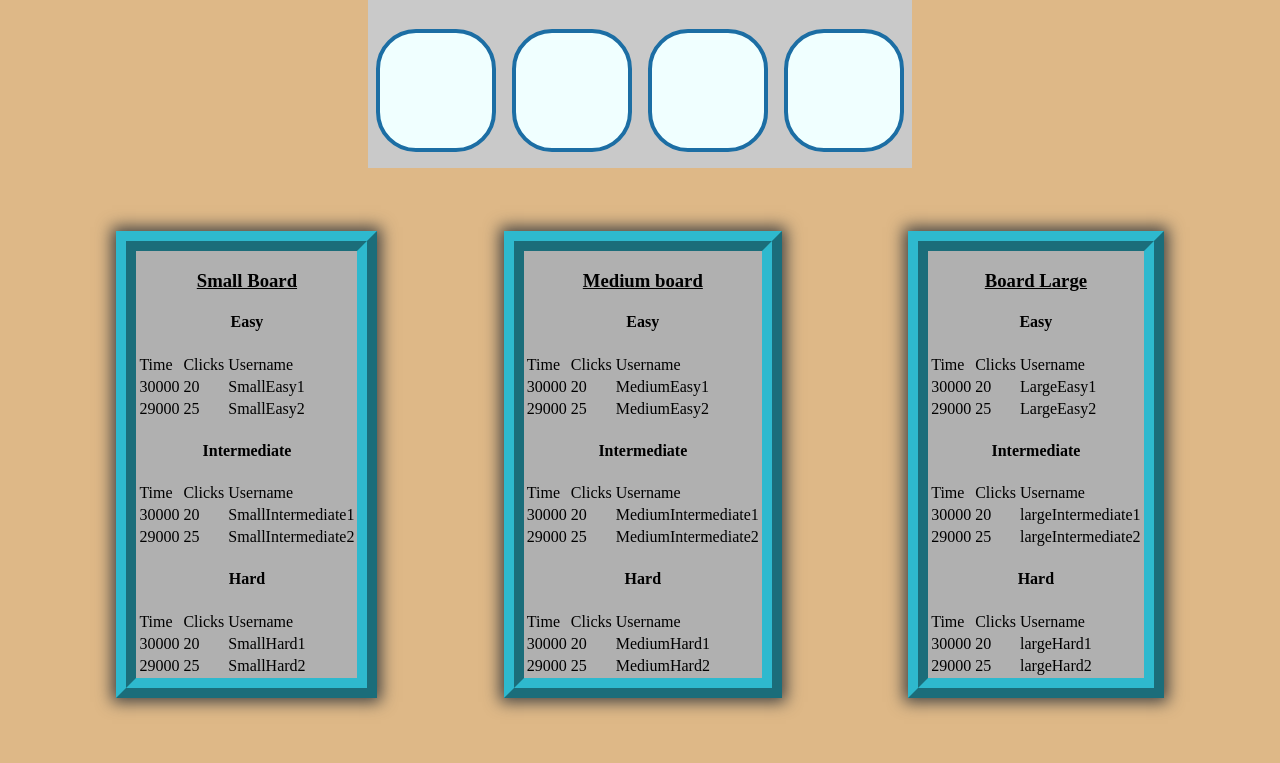
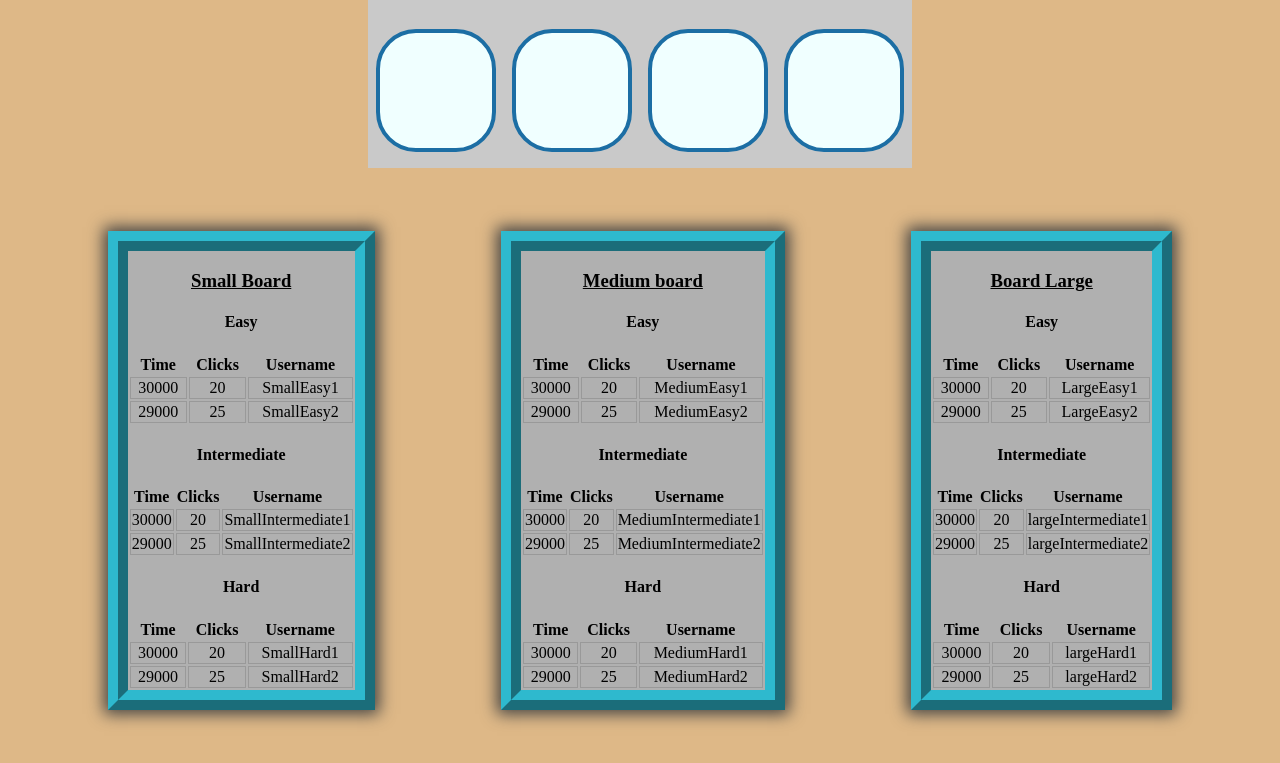
Before and after one commit to elemat28/MatchTwoInJavaScript, a plain HTML site: page index.html in a window 1280 px wide. Shown: the part 531-1294 px from the top of the page. Drawn offline with Linux system fonts and the light colour scheme.

Commit message:
Fixed incorrect table tags

```diff
--- a/index.html
+++ b/index.html
@@ -50,25 +50,25 @@
                 <h4>Easy</h4>
                 <table id="smallBoardEasyTable">
                     <tr>
-                        <td>Time</td>
-                        <td>Clicks</td>
-                        <td>Username</td>
+                        <th>Time</th>
+                        <th>Clicks</th>
+                        <th>Username</th>
                     </tr>
                 </table>
                 <h4>Intermediate</h4>
                 <table id="smallBoardIntermediateTable">
                     <tr>
-                        <td>Time</td>
-                        <td>Clicks</td>
-                        <td>Username</td>
+                        <th>Time</th>
+                        <th>Clicks</th>
+                        <th>Username</th>
                     </tr>
                 </table>
                 <h4>Hard</h4>
                 <table id="smallBoardHardTable">
                     <tr>
-                        <td>Time</td>
-                        <td>Clicks</td>
-                        <td>Username</td>
+                        <th>Time</th>
+                        <th>Clicks</th>
+                        <th>Username</th>
                     </tr>
                 </table>
             </div>
@@ -77,25 +77,25 @@
                 <h4>Easy</h4>
                 <table id="mediumBoardEasyTable">
                     <tr>
-                        <td>Time</td>
-                        <td>Clicks</td>
-                        <td>Username</td>
+                        <th>Time</th>
+                        <th>Clicks</th>
+                        <th>Username</th>
                     </tr>
                 </table>
                 <h4>Intermediate</h4>
                 <table id="mediumBoardIntermediateTable">
                     <tr>
-                        <td>Time</td>
-                        <td>Clicks</td>
-                        <td>Username</td>
+                        <th>Time</th>
+                        <th>Clicks</th>
+                        <th>Username</th>
                     </tr>
                 </table>
                 <h4>Hard</h4>
                 <table id="mediumBoardHardTable">
                     <tr>
-                        <td>Time</td>
-                        <td>Clicks</td>
-                        <td>Username</td>
+                        <th>Time</th>
+                        <th>Clicks</th>
+                        <th>Username</th>
                     </tr>
                 </table>
             </div>
@@ -104,25 +104,25 @@
                 <h4>Easy</h4>
                 <table id="largeBoardEasyTable">
                     <tr>
-                        <td>Time</td>
-                        <td>Clicks</td>
-                        <td>Username</td>
+                        <th>Time</th>
+                        <th>Clicks</th>
+                        <th>Username</th>
                     </tr>
                 </table>
                 <h4>Intermediate</h4>
                 <table id="largeBoardIntermediateTable">
                     <tr>
-                        <td>Time</td>
-                        <td>Clicks</td>
-                        <td>Username</td>
+                        <th>Time</th>
+                        <th>Clicks</th>
+                        <th>Username</th>
                     </tr>
                 </table>
                 <h4>Hard</h4>
                 <table id="largeBoardHardTable">
                     <tr>
-                        <td>Time</td>
-                        <td>Clicks</td>
-                        <td>Username</td>
+                        <th>Time</th>
+                        <th>Clicks</th>
+                        <th>Username</th>
                     </tr>
                 </table>
             </div>
--- a/style.css
+++ b/style.css
@@ -28,6 +28,13 @@ scoreboards {
     */
 }
 .scoreBoard h4 {
+    text-align: center;
+}
+table {
+    width: 100%;
+}
+tdh, td {
+    border: 1px solid #999;
     text-align: center;
 }
 
```
